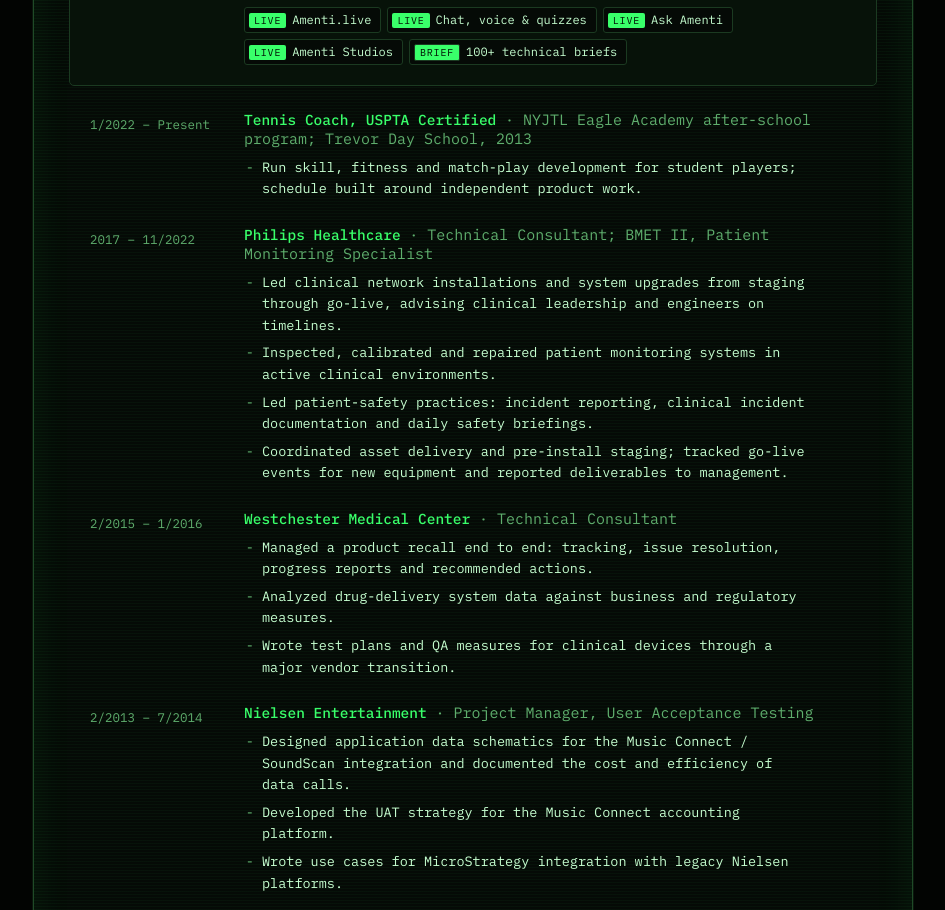
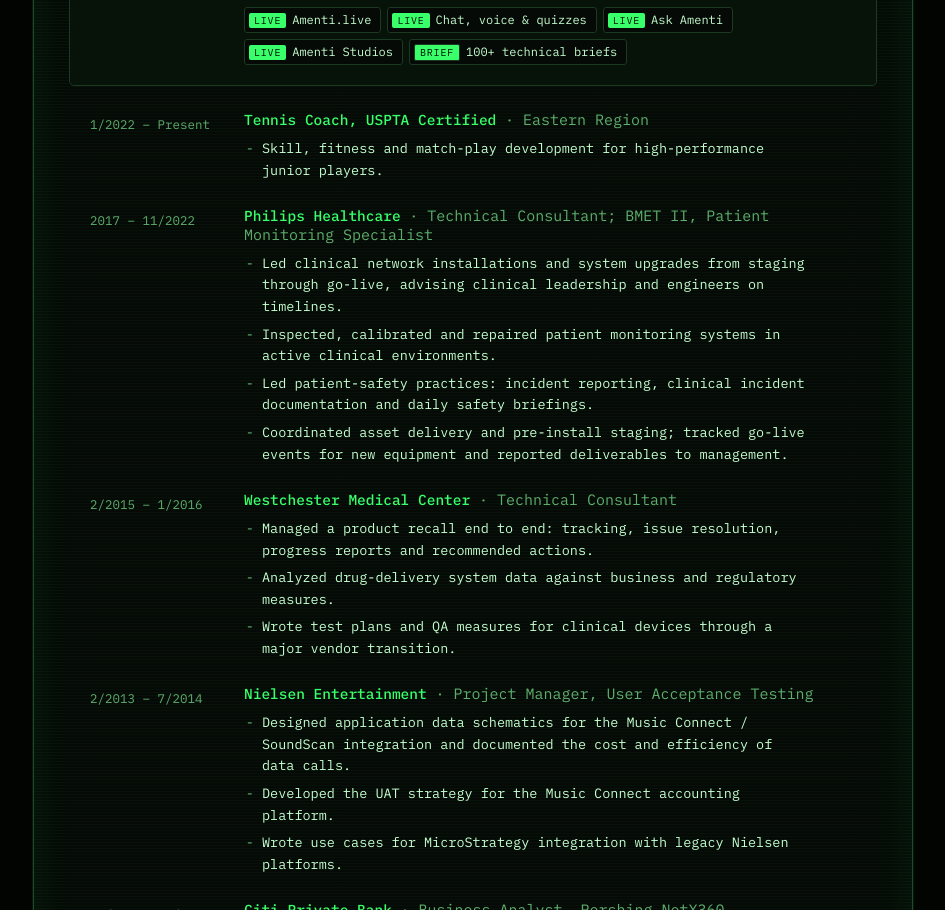
Before and after one commit to ianingram/ingram-manor, a plain HTML site: page Ian_Ingram_Resume.html in a window 1280 px wide. Shown: the part 977-1887 px from the top of the page, without its empty margins (167-1112 px from the left). Drawn offline with Linux system fonts and the light colour scheme.

Commit message:
inbox: unpack ingram-manor-coach.zip

```diff
--- a/Ian_Ingram_Resume.html
+++ b/Ian_Ingram_Resume.html
@@ -270,9 +270,9 @@ footer{font-family:var(--mono); font-size:12px; color:var(--muted); text-align:c
       <article class="job">
         <div class="when">1/2022 – Present</div>
         <div>
-          <h3>Tennis Coach, USPTA Certified <span class="title">· NYJTL Eagle Academy after-school program; Trevor Day School, 2013</span></h3>
+          <h3>Tennis Coach, USPTA Certified <span class="title">· Eastern Region</span></h3>
           <ul>
-            <li>Run skill, fitness and match-play development for student players; schedule built around independent product work.</li>
+            <li>Skill, fitness and match-play development for high-performance junior players.</li>
           </ul>
         </div>
       </article>
```
Also changed, not shown: 2 other files.
